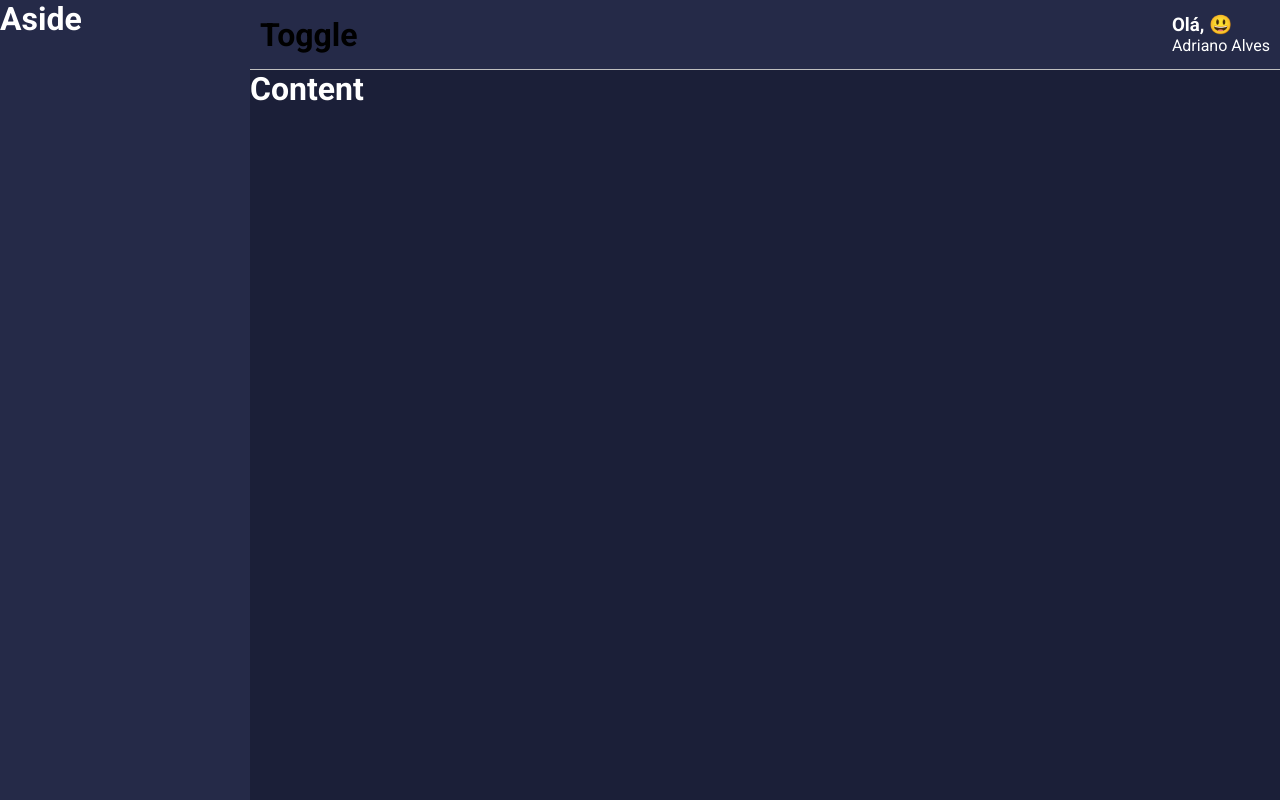
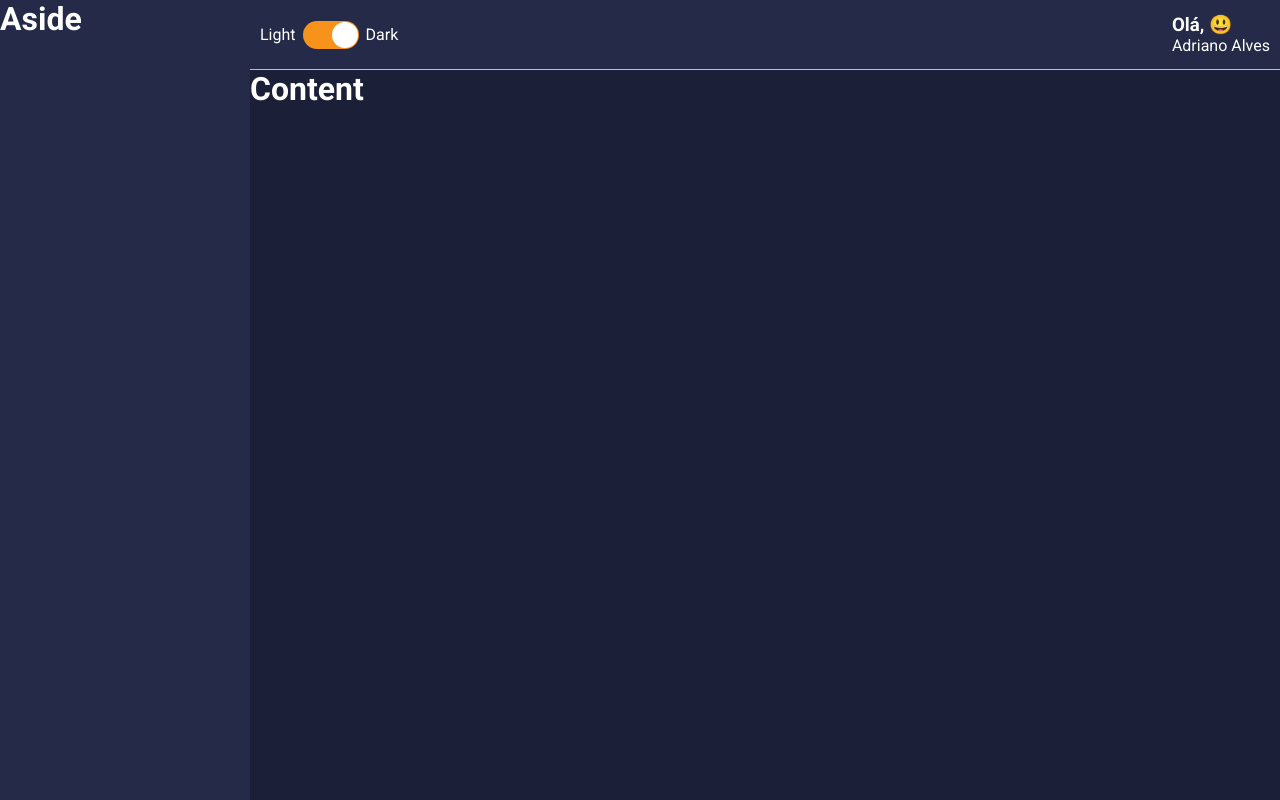
Before and after one commit to Adrianodbs/Minha-carteira, a React (Create React App) app: page / in a window 1280 px wide. Built offline with nearby package versions, Linux system fonts and the light colour scheme.

Commit message:
Criando o componente Toggle

```diff
--- a/package.json
+++ b/package.json
@@ -13,6 +13,7 @@
     "react": "^18.2.0",
     "react-dom": "^18.2.0",
     "react-scripts": "5.0.1",
+    "react-switch": "^7.0.0",
     "styled-components": "^5.3.6",
     "typescript": "^4.9.5",
     "web-vitals": "^2.1.4"
--- a/src/components/MainHeader/index.tsx
+++ b/src/components/MainHeader/index.tsx
@@ -1,6 +1,7 @@
 import { useMemo } from 'react'
 
 import emojis from '../../utils/emojis'
+import Toggle from '../Toggle'
 
 import * as C from './styles'
 
@@ -11,7 +12,7 @@
   }, [])
   return (
     <C.Container>
-      <h1>Toggle</h1>
+      <Toggle />
 
       <C.Profile>
         <C.Welcome>Olá, {emoji}</C.Welcome>
--- /dev/null
+++ b/src/components/Toggle/index.tsx
@@ -0,0 +1,18 @@
+import { Container, ToggleLabel, ToggleSelector } from './styles'
+
+function Toggle() {
+  return (
+    <Container>
+      <ToggleLabel>Light</ToggleLabel>
+      <ToggleSelector
+        checked
+        uncheckedIcon={false}
+        checkedIcon={false}
+        onChange={() => console.log('mudou')}
+      />
+      <ToggleLabel>Dark</ToggleLabel>
+    </Container>
+  )
+}
+
+export default Toggle
--- /dev/null
+++ b/src/components/Toggle/styles.ts
@@ -0,0 +1,20 @@
+import styled from "styled-components";
+import Switch, {ReactSwitchProps} from 'react-switch'
+
+export const Container = styled.div`
+  display: flex;
+  align-items: center;
+`
+
+export const ToggleLabel = styled.span`
+  color: ${props=> props.theme.colors.white}
+`
+
+export const ToggleSelector = styled(Switch).attrs<ReactSwitchProps>(
+  ({theme})=>({
+    onColor: theme.colors.info,
+    offColor: theme.colors.warning
+  })
+)<ReactSwitchProps>`
+  margin: 0 7px;
+`
```
Also changed, not shown: 2 other files (tests, documents, lock files or other folders).
